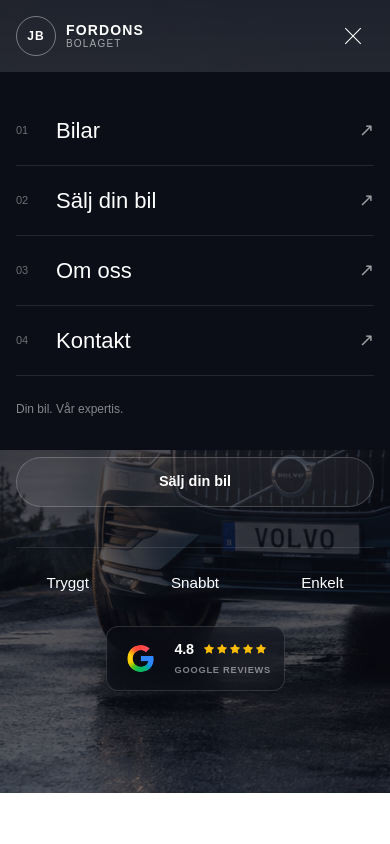
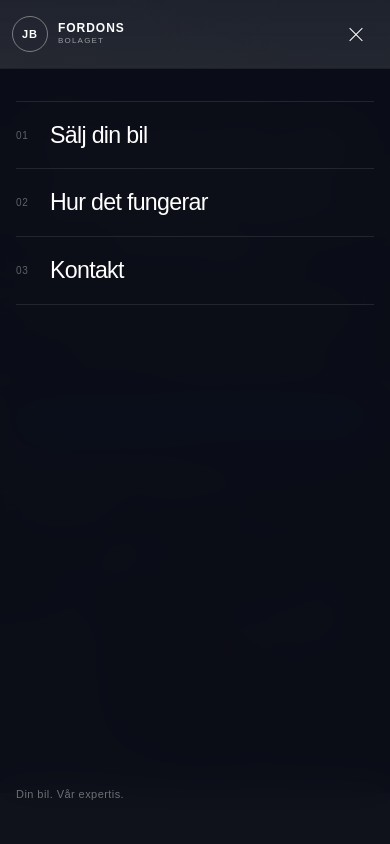
Before and after one commit to christofercodes-dev/jbfordonsbolaget, a Next.js app: page / in a window 390 px wide. Both pictures are taken after a click on the button "Öppna meny". Shown: the top 844 px of the page. Built offline with nearby package versions, Linux system fonts and the light colour scheme.

Commit message:
navbar mobile fix

```diff
--- a/components/Navbar.module.css
+++ b/components/Navbar.module.css
@@ -1,33 +1,51 @@
+/* =========================================================
+   NAVBAR
+========================================================= */
+
 .navbar {
   position: fixed;
   top: 0;
   left: 0;
   width: 100%;
   z-index: 1000;
+
   color: #ffffff;
   background: transparent;
   border-bottom: 1px solid transparent;
+
   transition:
-    background 0.25s ease,
-    border-color 0.25s ease,
-    box-shadow 0.25s ease;
+    background 0.35s ease,
+    border-color 0.35s ease,
+    box-shadow 0.35s ease;
 }
 
 .scrolled {
-  background: #0b0d17;
+  background: rgba(11, 13, 23);
   border-bottom-color: rgba(255, 255, 255, 0.1);
   box-shadow: 0 8px 30px rgba(0, 0, 0, 0.18);
+  backdrop-filter: blur(14px);
+  -webkit-backdrop-filter: blur(14px);
 }
+
+
+/* =========================================================
+   CONTAINER
+========================================================= */
 
 .container {
   width: min(1200px, calc(100% - 4rem));
-  height: 70px;
+  height: 76px;
   margin: 0 auto;
 
   display: flex;
   align-items: center;
   justify-content: space-between;
 }
+
+
+/* =========================================================
+   LOGO
+========================================================= */
 
 .logo {
   display: flex;
@@ -36,15 +54,16 @@
 
   color: inherit;
   text-decoration: none;
+  flex-shrink: 0;
 }
 
 .logoMark {
+  width: 40px;
+  height: 40px;
+
   display: flex;
   align-items: center;
   justify-content: center;
-
-  width: 40px;
-  height: 40px;
 
   border: 1px solid rgba(255, 255, 255, 0.4);
   border-radius: 50%;
@@ -52,6 +71,17 @@
   font-size: 12px;
   font-weight: 700;
   letter-spacing: 0.08em;
+
+  transition:
+    background 0.25s ease,
+    color 0.25s ease,
+    border-color 0.25s ease;
+}
+
+.logo:hover .logoMark {
+  background: #ffffff;
+  color: #0b0d17;
+  border-color: #ffffff;
 }
 
 .logoText {
@@ -65,79 +95,196 @@
 }
 
 .logoText span {
-  font-size: 10px;
+  margin-top: 2px;
+
+  font-size: 9px;
   font-weight: 400;
-  opacity: 0.6;
-  letter-spacing: 0.12em;
+  opacity: 0.55;
+  letter-spacing: 0.15em;
 }
+
+
+/* =========================================================
+   DESKTOP NAV
+========================================================= */
 
 .nav {
   display: flex;
   align-items: center;
-  gap: 36px;
-}
+  gap: 38px;
 
-.nav a,
-.contact {
-  color: #ffffff;
-  text-decoration: none;
+  margin-left: auto;
+  margin-right: 42px;
 }
 
 .nav a {
-  font-size: 14px;
+  position: relative;
+
+  color: #ffffff;
+  text-decoration: none;
+
+  font-size: 13px;
   font-weight: 500;
-  transition: opacity 0.2s ease;
-  font-weight: 500;
-  }
+  letter-spacing: 0.01em;
+
+  opacity: 0.8;
+
+  transition: opacity 0.25s ease;
+}
+
+.nav a::after {
+  content: "";
+
+  position: absolute;
+  left: 0;
+  bottom: -7px;
+
+  width: 100%;
+  height: 1px;
+
+  background: #ffffff;
+
+  transform: scaleX(0);
+  transform-origin: right;
+
+  transition: transform 0.3s ease;
+}
 
 .nav a:hover {
-  opacity: 0.6;
+  opacity: 1;
 }
+
+.nav a:hover::after {
+  transform: scaleX(1);
+  transform-origin: left;
+}
+
+
+/* =========================================================
+   ACTIONS
+========================================================= */
 
 .actions {
   display: flex;
   align-items: center;
-  gap: 20px;
+  gap: 16px;
 }
 
+
+/* =========================================================
+   CONTACT BUTTON
+========================================================= */
+
 .contact {
-  display: flex;
+  display: inline-flex;
   align-items: center;
-  gap: 8px;
-  border-radius: 50px;
-  padding: 10px 15px;
-  border: 1px solid #ffffff;
-  font-size: 14px;
+  justify-content: center;
+
+  min-height: 40px;
+  padding: 0 17px;
+
+  color: #ffffff;
+  text-decoration: none;
+
+  border: 1px solid rgba(255, 255, 255, 0.7);
+  border-radius: 999px;
+
+  font-size: 13px;
   font-weight: 500;
 
+  transition:
+    background 0.25s ease,
+    color 0.25s ease,
+    border-color 0.25s ease,
+    transform 0.25s ease;
 }
 
 .contact:hover {
-  gap: 2.4rem;
-
   background: #ffffff;
   border-color: #ffffff;
-
   color: #0b0d17;
+  transform: translateY(-1px);
 }
 
-.contact span {
-  font-size: 18px;
-  line-height: 1;
-}
+
+/* =========================================================
+   MOBILE MENU BUTTON
+========================================================= */
 
 .menuButton {
   display: none;
+
+  position: relative;
+
+  width: 44px;
+  height: 44px;
+
+  padding: 0;
+
+
+  cursor: pointer;
+
+  align-items: center;
+  justify-content: center;
+
+  transition:
+    background 0.25s ease,
+    border-color 0.25s ease;
 }
+
+
+
+.menuButton span {
+  position: absolute;
+
+  width: 18px;
+  height: 1px;
+
+  background: #ffffff;
+
+  transition:
+    transform 0.3s ease,
+    opacity 0.2s ease;
+}
+
+.menuButton span:first-child {
+  transform: translateY(-3px);
+}
+
+.menuButton span:last-child {
+  transform: translateY(3px);
+}
+
+
+/* X */
+
+.menuActive span:first-child {
+  transform: rotate(45deg);
+}
+
+.menuActive span:last-child {
+  transform: rotate(-45deg);
+}
+
+
+/* =========================================================
+   MOBILE MENU
+========================================================= */
 
 .mobileMenu {
   display: none;
 }
 
+
+/* =========================================================
+   TABLET / MOBILE
+========================================================= */
+
 @media (max-width: 768px) {
+
   .container {
     width: calc(100% - 2rem);
-    height: 72px;
+    height: 68px;
   }
 
   .nav {
@@ -149,106 +296,203 @@
   }
 
   .menuButton {
-    width: 42px;
-    height: 42px;
+    display: flex;
+  }
 
+  .logoMark {
+    width: 38px;
+    height: 38px;
+  }
+
+  .logoText {
+    font-size: 13px;
+  }
+
+  /* -------------------------------------------------------
+     MOBILE MENU PANEL
+  ------------------------------------------------------- */
+
+  .mobileMenu {
+    display: flex;
+
+    position: fixed;
+    top: 68px;
+    left: 0;
+
+    width: 100%;
+    height: calc(100dvh - 68px);
+
+    padding: 2rem 1rem 2.5rem;
+
+    flex-direction: column;
+
+    background: rgba(11, 13, 23, 0.98);
+
+    border-top: 1px solid rgba(255, 255, 255, 0.08);
+
+    opacity: 0;
+    visibility: hidden;
+
+    transform: translateY(-12px);
+
+    transition:
+      opacity 0.3s ease,
+      transform 0.35s ease,
+      visibility 0.35s ease;
+
+    backdrop-filter: blur(18px);
+    -webkit-backdrop-filter: blur(18px);
+
+    overflow-y: auto;
+  }
+
+  .mobileMenuOpen {
+    opacity: 1;
+    visibility: visible;
+    transform: translateY(0);
+  }
+
+
+  /* -------------------------------------------------------
+     MOBILE NAV
+  ------------------------------------------------------- */
+
+  .mobileMenu nav {
     display: flex;
     flex-direction: column;
+
+    width: 100%;
+  }
+
+  .mobileMenu nav a {
+    display: grid;
+    grid-template-columns: 38px 1fr 20px;
+
     align-items: center;
-    justify-content: center;
-    gap: 6px;
+
+    min-height: 74px;
 
     padding: 0;
 
-    border: 0;
-    background: transparent;
-    cursor: pointer;
+    color: #ffffff;
+    text-decoration: none;
+
+    border-bottom: 1px solid rgba(255, 255, 255, 0.1);
+
+    font-size: clamp(1.5rem, 7vw, 2rem);
+    font-weight: 400;
+    letter-spacing: -0.03em;
+
+    transition:
+      opacity 0.2s ease,
+      padding-left 0.25s ease;
   }
 
-  .menuButton span {
-    display: block;
-    width: 22px;
-    height: 1px;
-    background: #ffffff;
+  .mobileMenu nav a:first-child {
+    border-top: 1px solid rgba(255, 255, 255, 0.1);
+  }
+
+  .mobileMenu nav a:hover {
+    opacity: 0.65;
+    padding-left: 6px;
+  }
+
+  .mobileMenu nav a span {
+    color: rgba(255, 255, 255, 0.35);
+
+    font-size: 10px;
+    font-weight: 500;
+    letter-spacing: 0.08em;
+  }
+
+  .mobileMenu nav a i {
+    font-style: normal;
+
+    font-size: 17px;
+    font-weight: 300;
+
+    opacity: 0.5;
 
     transition:
       transform 0.25s ease,
       opacity 0.25s ease;
   }
 
-  .menuActive span:first-child {
-    transform: translateY(3.5px) rotate(45deg);
+  .mobileMenu nav a:hover i {
+    transform: translate(3px, -3px);
+    opacity: 1;
   }
 
-  .menuActive span:last-child {
-    transform: translateY(-3.5px) rotate(-45deg);
+
+  /* -------------------------------------------------------
+     MOBILE FOOTER TEXT
+  ------------------------------------------------------- */
+
+  .mobileMenu p {
+    margin: auto 0 0;
+
+    color: rgba(255, 255, 255, 0.4);
+
+    font-size: 11px;
+    line-height: 1.6;
+    letter-spacing: 0.04em;
+  }
+}
+
+
+/* =========================================================
+   SMALL MOBILE
+========================================================= */
+
+@media (max-width: 450px) {
+
+  .container {
+    width: calc(100% - 1.5rem);
+  }
+
+  .logoMark {
+    width: 36px;
+    height: 36px;
+    font-size: 11px;
+  }
+
+  .logoText {
+    font-size: 12px;
+  }
+
+  .logoText span {
+    font-size: 8px;
   }
 
   .mobileMenu {
-    display: block;
-
-    position: absolute;
-    top: 100%;
-    left: 0;
-
-    width: 100%;
-
-    padding: 0 1rem;
-
-    background: #0b0d17;
-
-    max-height: 0;
-    overflow: hidden;
-    opacity: 0;
-
-    transition:
-      max-height 0.3s ease,
-      opacity 0.25s ease,
-      padding 0.3s ease;
-  }
-
-  .mobileMenuOpen {
-    max-height: 500px;
-    padding-top: 24px;
-    padding-bottom: 32px;
-    opacity: 1;
-  }
-
-  .mobileMenu nav {
-    display: flex;
-    flex-direction: column;
+    padding-left: 1rem;
+    padding-right: 1rem;
   }
 
   .mobileMenu nav a {
-    display: grid;
-    grid-template-columns: 40px 1fr auto;
-    align-items: center;
-
-    padding: 18px 0;
-
-    color: #ffffff;
-    text-decoration: none;
-
-    border-bottom: 1px solid rgba(255, 255, 255, 0.1);
-
-    font-size: 22px;
-  }
-
-  .mobileMenu nav a span {
-    font-size: 11px;
-    opacity: 0.4;
-  }
-
-  .mobileMenu nav a i {
-    font-style: normal;
-    font-size: 18px;
-    opacity: 0.6;
-  }
-
-  .mobileMenu p {
-    margin: 24px 0 0;
-
-    color: rgba(255, 255, 255, 0.5);
-    font-size: 12px;
+    min-height: 68px;
+    grid-template-columns: 34px 1fr 18px;
+    font-size: 1.45rem;
   }
 }
+
+
+/* =========================================================
+   REDUCED MOTION
+========================================================= */
+
+@media (prefers-reduced-motion: reduce) {
+
+  .navbar,
+  .logoMark,
+  .nav a,
+  .nav a::after,
+  .contact,
+  .menuButton,
+  .menuButton span,
+  .mobileMenu,
+  .mobileMenu nav a,
+  .mobileMenu nav a i {
+    transition: none;
+  }
+}
--- a/components/Navbar.tsx
+++ b/components/Navbar.tsx
@@ -71,40 +71,30 @@ export default function Navbar() {
         }`}
       >
         <nav>
+
+
           <Link
-            href="/bilar"
+            href="#salj-bil"
             onClick={() => setMenuOpen(false)}
           >
             <span>01</span>
-            Bilar
-            <i>↗</i>
+            Sälj din bil
           </Link>
 
           <Link
-            href="/salj-bil"
+            href="#om-oss"
             onClick={() => setMenuOpen(false)}
           >
             <span>02</span>
-            Sälj din bil
-            <i>↗</i>
+            Hur det fungerar
           </Link>
 
           <Link
-            href="/om-oss"
+            href="#kontakt"
             onClick={() => setMenuOpen(false)}
           >
             <span>03</span>
-            Om oss
-            <i>↗</i>
-          </Link>
-
-          <Link
-            href="/kontakt"
-            onClick={() => setMenuOpen(false)}
-          >
-            <span>04</span>
             Kontakt
-            <i>↗</i>
           </Link>
         </nav>
 
```
